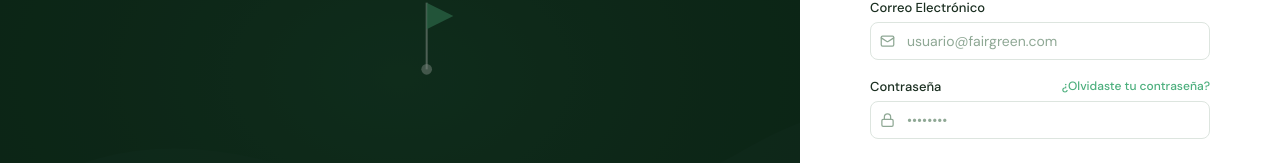
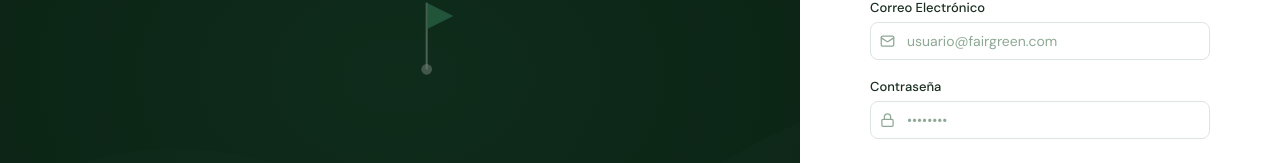
Before and after one commit to Ratinaxo/Fairgreen, an Angular app in the folder frontend/: page /login in a window 1280 px wide. Shown: the part 324-487 px from the top of the page. Built offline with nearby package versions, Linux system fonts and the light colour scheme.

Commit message:
Olvidaste tu contraseña comentado

```diff
--- a/frontend/src/app/pages/login/login.component.html
+++ b/frontend/src/app/pages/login/login.component.html
@@ -72,7 +72,7 @@
             <div class="form-group">
               <div style="display: flex; justify-content: space-between; align-items: center; margin-bottom: 6px;">
                 <label for="password-input" class="form-label" style="margin-bottom: 0;">Contraseña</label>
-                <a routerLink="/forgot-password" class="forgot-password-link">¿Olvidaste tu contraseña?</a>
+                <!-- <a routerLink="/forgot-password" class="forgot-password-link">¿Olvidaste tu contraseña?</a> -->
               </div>
               <div class="input-group">
                 <span class="input-icon" aria-hidden="true">
```
